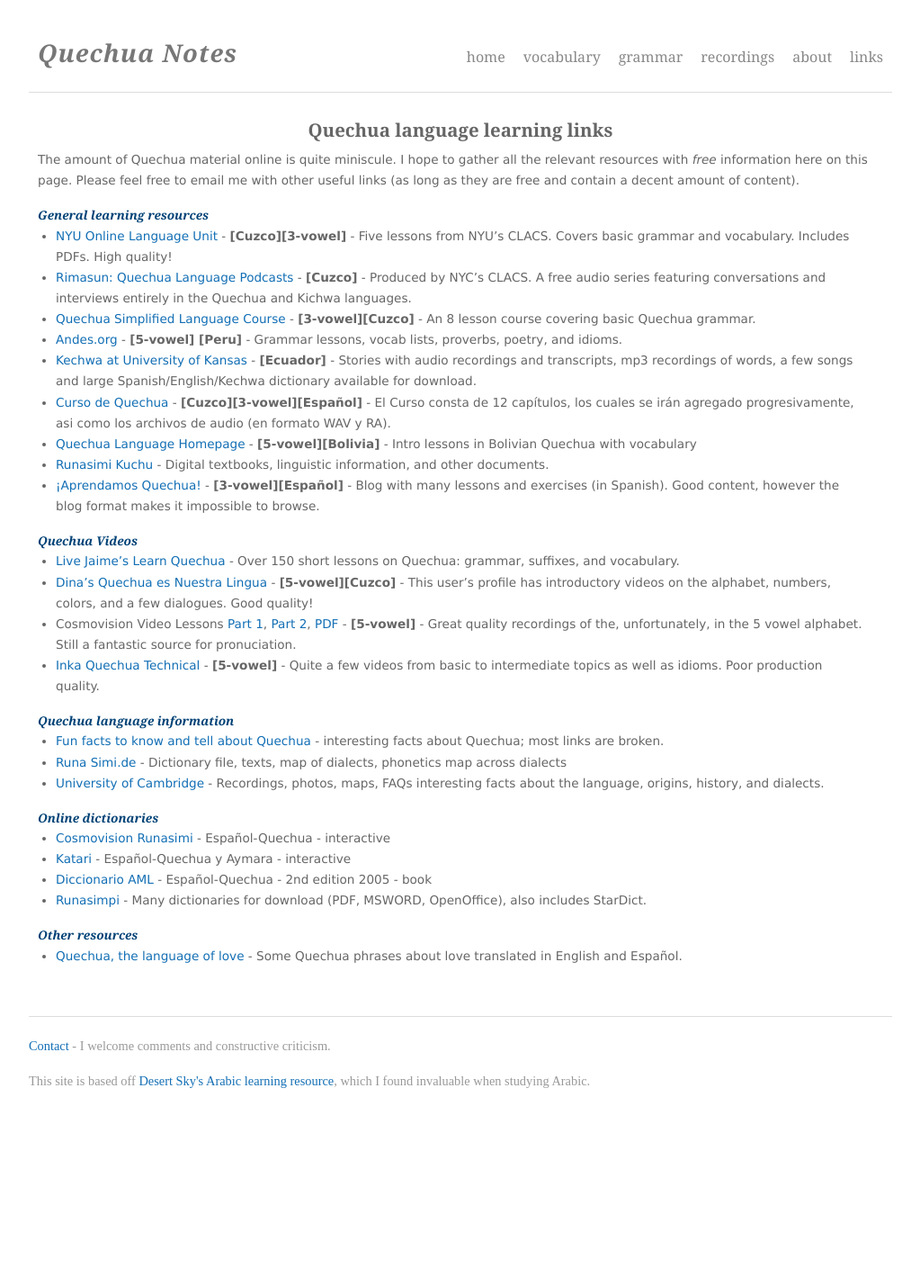
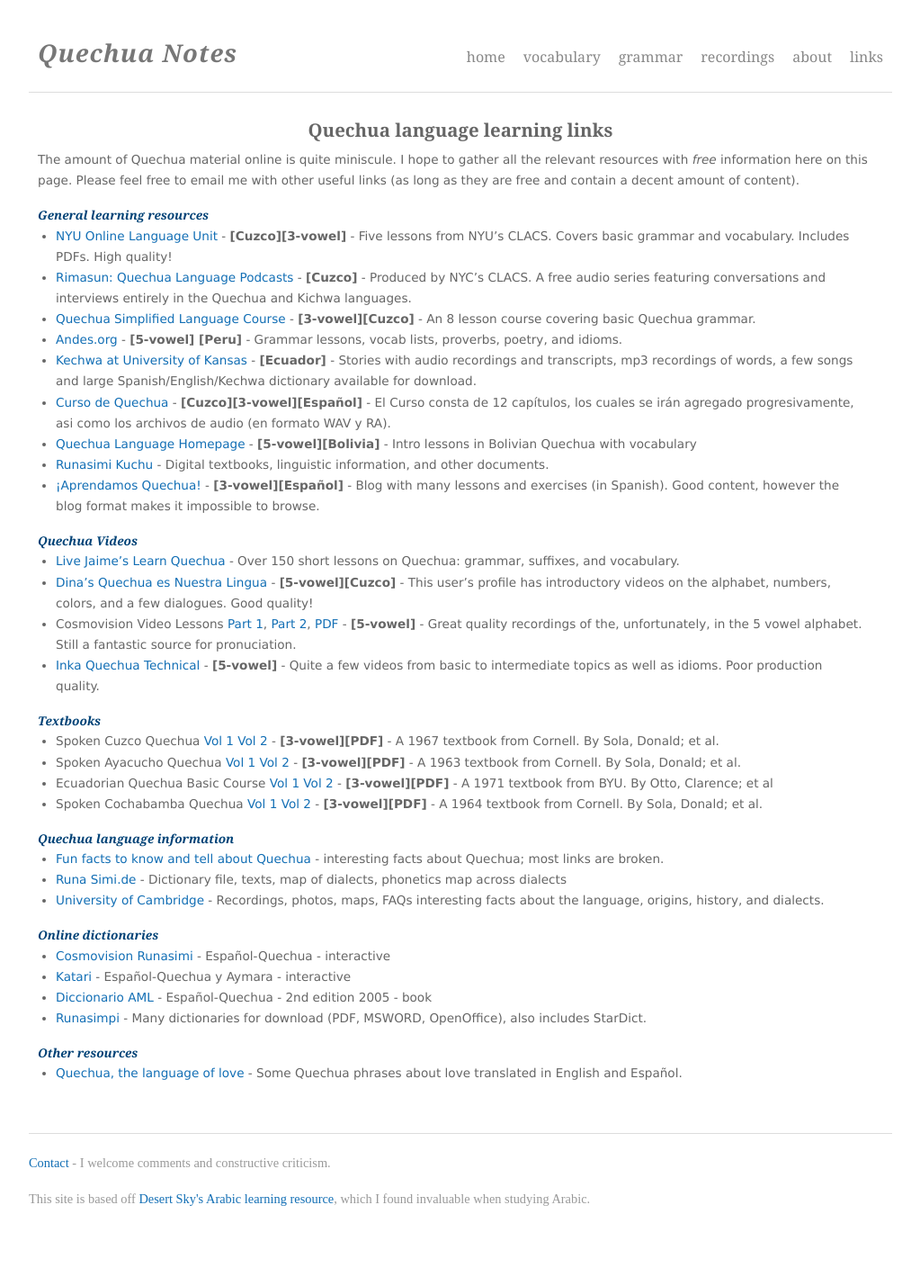
Before and after one commit to Ramblurr/Quechua, a Jekyll site: the page built from links.markdown, in a window 1280 px wide. Shown: the whole page at 90% size, without its empty margins (128-1151 px from the left). Built offline with Jekyll 4.4.1, drawn with Linux system fonts in a browser that asks for light colours; Markdown is read by kramdown in place of the engine named in the settings; before the commit the page ends 1289 px from its top, so only the background shows below that; some of the changed lines change nothing that is shown.

Commit message:
Add some new textbook links

```diff
--- a/links.markdown
+++ b/links.markdown
@@ -47,6 +47,12 @@ a decent amount of content).
 * [Inka Quechua Technical][tech] - **[5-vowel]** - Quite a few videos from basic
   to intermediate topics as well as idioms. Poor production quality.
 
+### Textbooks
+* Spoken Cuzco Quechua [Vol 1][1967cusco1] [Vol 2][1967cusco2] - **[3-vowel][PDF]** - A 1967 textbook from Cornell. By Sola, Donald; et al.
+* Spoken Ayacucho Quechua [Vol 1][1963ayacucho1] [Vol 2][1963ayacucho2] - **[3-vowel][PDF]** - A 1963 textbook from Cornell. By Sola, Donald; et al.
+* Ecuadorian Quechua Basic Course [Vol 1][1971ecuador1] [Vol 2][1971ecuador2] - **[3-vowel][PDF]** - A 1971 textbook from BYU. By Otto, Clarence; et al
+* Spoken Cochabamba Quechua [Vol 1][1964cocha1] [Vol 2][1964cocha2] - **[3-vowel][PDF]** - A 1964 textbook from Cornell. By Sola, Donald; et al.
+
 ### Quechua language information
 
 * [Fun facts to know and tell about Quechua][funfacts] - interesting facts
@@ -91,3 +97,11 @@ a decent amount of content).
 [cyberqu]: http://runasimi-kuchu.com/index.html
 [apr]: http://aprendamosquechua.wordpress.com
 [jamie]: http://www.youtube.com/user/livejaime
+[1967cusco1]: http://www.eric.ed.gov/ERICWebPortal/detail?accno=ED012032
+[1967cusco2]: http://www.eric.ed.gov/ERICWebPortal/detail?accno=ED012033
+[1963ayacucho1]: http://www.eric.ed.gov/ERICWebPortal/detail?accno=ED012040
+[1963ayacucho2]: http://www.eric.ed.gov/ERICWebPortal/detail?accno=ED012041
+[1971ecuador1]: http://www.eric.ed.gov/ERICWebPortal/detail?accno=ED058782
+[1971ecuador2]: http://www.eric.ed.gov/ERICWebPortal/detail?accno=ED058783
+[1964cocha1]: http://www.eric.ed.gov/ERICWebPortal/detail?accno=ED012036
+[1964cocha2]: http://www.eric.ed.gov/ERICWebPortal/detail?accno=ED012037
```
